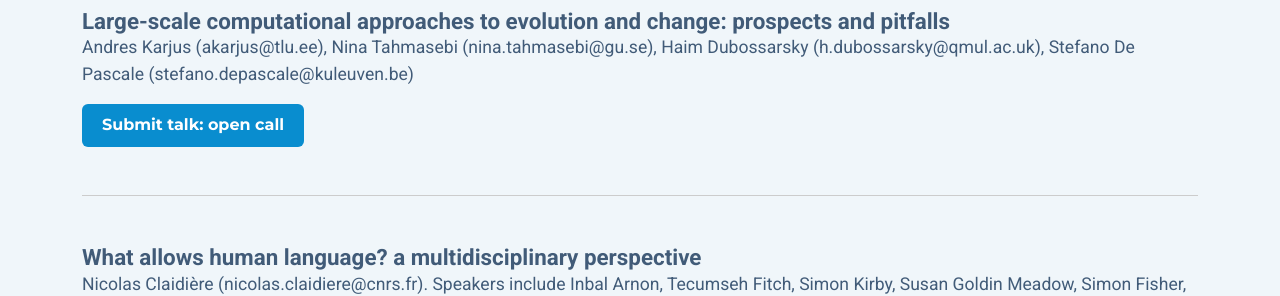
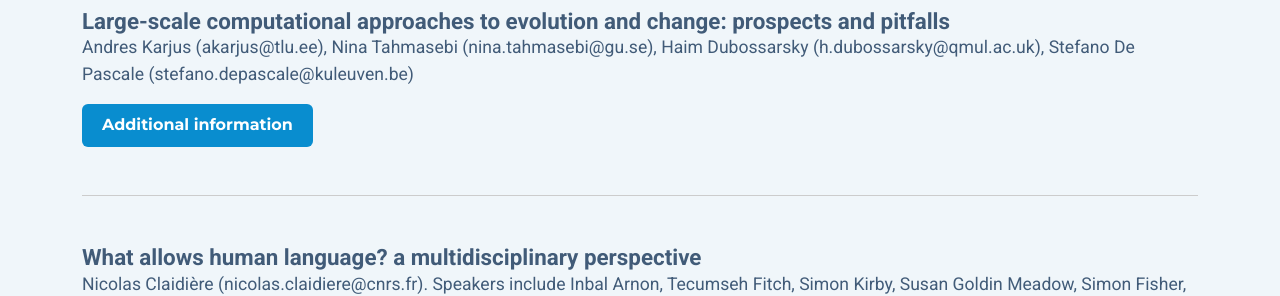
Before and after one commit to evolang2024/evolang2024.github.io, a Jekyll site: the page built from _pages/index.md, in a window 1280 px wide and 900 px high, scrolled down 1916 px. Shown: the part 145-441 px from the top of the window. Built offline with Jekyll 4.4.1, drawn with Linux system fonts in a browser that asks for light colours; nearby versions of some CDN libraries; library files that are not in the unit come from our copies.

Commit message:
Updated Karjus workshop button text

```diff
--- a/_pages/index.md
+++ b/_pages/index.md
@@ -67,7 +67,7 @@ workshops:
       - name: 'Large-scale computational approaches to evolution and change:
 prospects and pitfalls'
         organizers: 'Andres Karjus (akarjus@tlu.ee), Nina Tahmasebi (nina.tahmasebi@gu.se), Haim Dubossarsky (h.dubossarsky@qmul.ac.uk), Stefano De Pascale (stefano.depascale@kuleuven.be)'
-        btn_name: 'Submit talk: open call'
+        btn_name: 'Additional information'
         btn_href: https://www.changeiskey.org/event/2024-evolang-workshop/
       - name: 'What allows human language? a multidisciplinary perspective'
         organizers: 'Nicolas Claidière (nicolas.claidiere@cnrs.fr). Speakers include Inbal Arnon, Tecumseh Fitch, Simon Kirby, Susan Goldin Meadow, Simon Fisher, Limor Raviv, Kazuo Okanoya, Lucie Wolters, and Liran Carmel'
```
